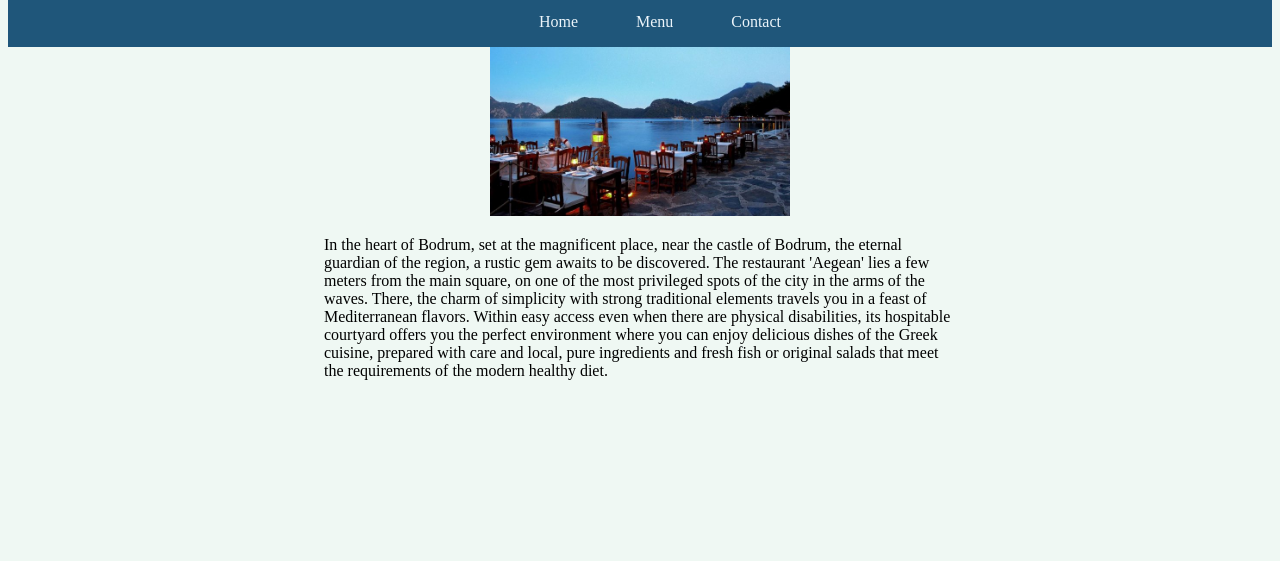
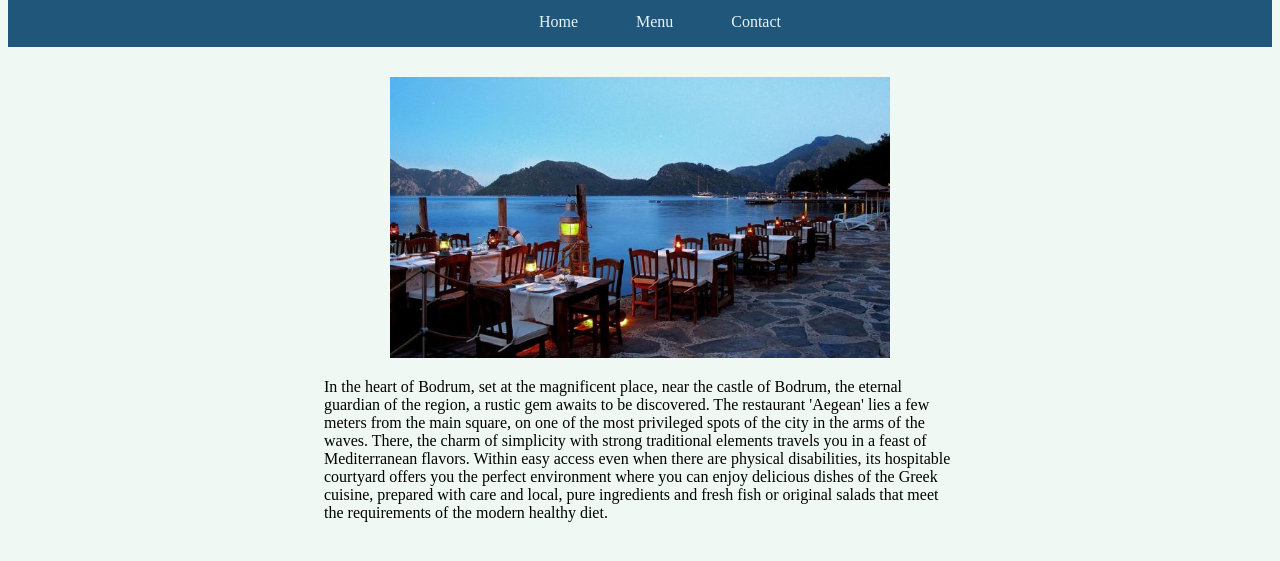
Before and after one commit to kodluyoruz-deneme/restaurant-page, a website built with webpack: page dist/index.html in a window 1280 px wide. Shown: the part 91-652 px from the top of the page. Built offline with nearby package versions, Linux system fonts and the light colour scheme.

Commit message:
Add style to the main image.

```diff
--- a/src/style.css
+++ b/src/style.css
@@ -58,6 +58,7 @@ a:active {
 }
 
 main {
+  margin-top: 30px;
   display: flex;
   flex-direction: column;
   justify-content: center;
@@ -74,6 +75,6 @@ main {
 }
 
 img {
-  width: 300px;
+  width: 500px;
   height: auto;
 }
```
